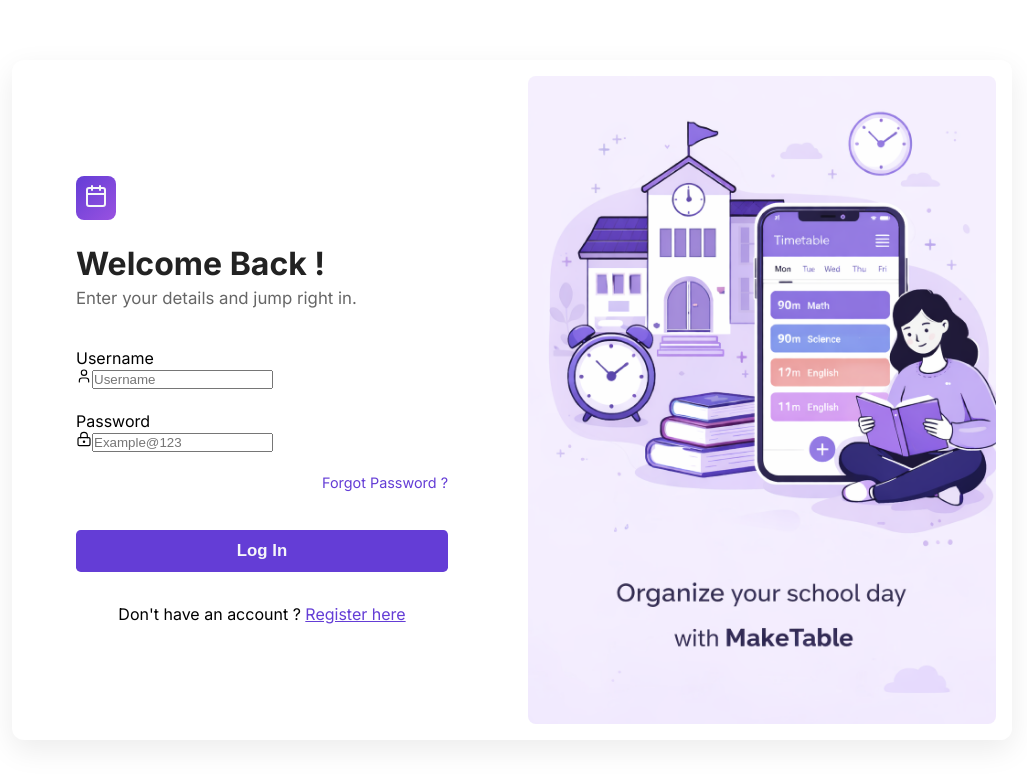
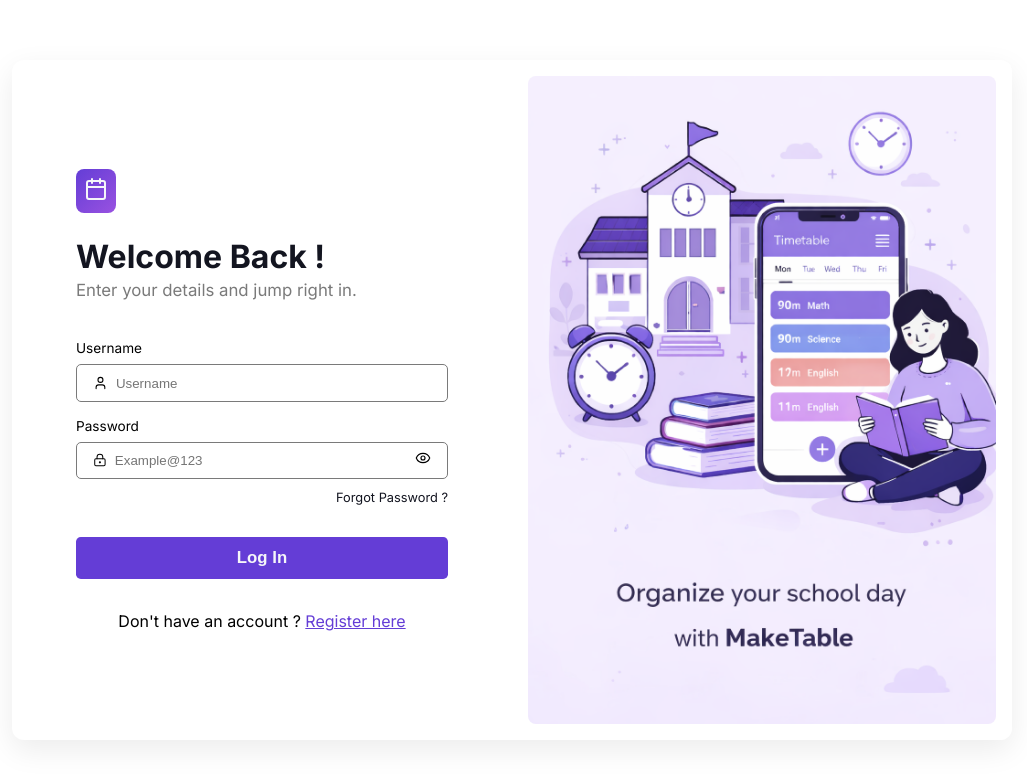
Before and after one commit to geo-777/Make-Table-Frontend, a React (Vite) app: page / in a window 1280 px wide. Shown: the top 782 px of the page, without its empty margins (128-1155 px from the left). Built offline with nearby package versions, Linux system fonts and the light colour scheme.

Commit message:
login minimal requirements done. need refactoring and authing.

```diff
--- a/package.json
+++ b/package.json
@@ -10,6 +10,7 @@
     "preview": "vite preview"
   },
   "dependencies": {
+    "axios": "^1.13.6",
     "lucide-react": "^0.577.0",
     "react": "^19.2.4",
     "react-dom": "^19.2.4",
--- a/src/features/auth/pages/Login.jsx
+++ b/src/features/auth/pages/Login.jsx
@@ -3,14 +3,82 @@
 import { useState } from "react";
 import sideBar from "../../../assets/side.png";
 import { Calendar } from "lucide-react";
+import axios from "axios";
+
 const Login = () => {
   const [form, setForm] = useState({
     username: "",
     password: "",
   });
 
-  const loginHandler = (e) => {
+  const [errorState, setErrorStates] = useState({
+    username: null,
+    password: null,
+  });
+  const [submitLoading, setSubmitLoading] = useState(false);
+
+  const validateEntries = () => {
+    let hasError = false;
+    const newErrorStates = { ...errorState }; //copying state
+
+    //username validation
+    if (!form.username.trim()) {
+      newErrorStates.username = "Username is required";
+      hasError = true;
+    } else {
+      newErrorStates.username = null;
+    }
+
+    //password validation
+    if (!form.password.trim()) {
+      newErrorStates.password = "Password is required";
+      hasError = true;
+    } else if (form.password.length < 6) {
+      newErrorStates.password = "Password too short";
+      hasError = true;
+    } else {
+      newErrorStates.password = null;
+    }
+
+    setErrorStates(newErrorStates);
+    return hasError;
+  };
+
+  const loginHandler = async (e) => {
     e.preventDefault();
+    const formData = new URLSearchParams();
+    /*URL search params thingy is used here coz the backend application
+      accepts only url encoded stuff.. it doesnt accepts json type shit here.*/
+    formData.append("username", form.username);
+    formData.append("password", form.password);
+    formData.append("grant_type", "password");
+    formData.append("scope", "");
+    formData.append("client_id", "");
+    formData.append("client_secret", "");
+    //the function returns true in case of error
+    if (validateEntries()) return;
+
+    //api
+    try {
+      setSubmitLoading(true);
+      const response = await axios.post("/api/login", formData, {
+        headers: {
+          "Content-Type": "application/x-www-form-urlencoded",
+        },
+        withCredentials: true,
+      });
+      console.log("logged in");
+      //call api
+    } catch (error) {
+      if (error.status == 400) {
+        setErrorStates({
+          username: "Incorrect username or password",
+          password: "Incorrect username or password",
+        });
+      }
+    } finally {
+      setSubmitLoading(false);
+    }
   };
 
   return (
@@ -30,7 +98,7 @@
               type={"text"}
               label={"Username"}
               placeholder={"Username"}
-              errorState={null}
+              errorState={errorState.username}
               icon={"user"}
               value={form.username}
               setValue={(val) =>
@@ -43,15 +111,22 @@
               type={"password"}
               label={"Password"}
               placeholder={"Example@123"}
-              errorState={null}
+              errorState={errorState.password}
               icon={"pass"}
               value={form.password}
               setValue={(val) =>
                 setForm((prev) => ({ ...prev, password: val }))
               }
+              showPassIcon={true}
             />
             <a href="#">Forgot Password ?</a>
-            <button type="submit" className={styles.loginBtn}>
+            <button
+              type="submit"
+              disabled={submitLoading}
+              className={`${styles.loginBtn} ${
+                submitLoading ? styles.submitBtn__loading : ""
+              }`}
+            >
               Log In
             </button>
           </form>
--- a/src/features/auth/styles/Login.module.css
+++ b/src/features/auth/styles/Login.module.css
@@ -41,24 +41,25 @@
 .infographics h3 {
   font-size: 2rem;
   margin-bottom: 0.3rem;
-  color: #222;
+  color: var(--foreground);
 }
 
 .infographics p {
-  color: #666;
+  color: var(--color-grey-500);
   font-size: 1.05rem;
 }
 
 .form {
   display: flex;
   flex-direction: column;
-  gap: 1.4rem;
+  gap: 1rem;
 }
 
 .form a {
+  margin-top: -0.3rem;
   align-self: flex-end;
-  color: var(--primary);
-  font-size: 0.9rem;
+  color: var(--foreground);
+  font-size: 0.8rem;
   text-decoration: none;
 }
 
@@ -77,10 +78,17 @@
 .loginBtn:hover {
   background-color: var(--sidebar-accent-foreground);
 }
+.loginBtn:disabled:hover {
+  background-color: var(--primary);
+}
+.loginBtn:focus {
+  outline: none;
+}
 .left h4 {
   font-weight: 400;
   align-self: center;
   margin-top: 2rem;
+  text-align: center;
 }
 .left h4 a {
   color: var(--primary);
@@ -101,7 +109,36 @@
   object-fit: cover;
   object-position: center;
 }
+@keyframes spin {
+  from {
+    transform: rotate(0deg);
+  }
+  to {
+    transform: rotate(360deg);
+  }
+}
 
+/* loading animattion*/
+.submitBtn__loading {
+  position: relative;
+  display: flex;
+  align-items: center;
+  justify-content: center;
+  gap: 0.4rem;
+}
+
+.submitBtn__loading::before {
+  position: relative;
+  content: "";
+  display: inline-block;
+  height: 10px;
+  width: 10px;
+  border: 2px solid white;
+  border-top-color: transparent;
+  border-radius: 50%;
+  top: 1px;
+  animation: spin 0.8s linear infinite;
+}
 @media (max-width: 850px) {
   .container {
     grid-template-columns: 1fr;
@@ -119,3 +156,15 @@
     padding: 2.5rem 1.8rem;
   }
 }
+
+@media (max-width: 420px) {
+  .left h4 a {
+    display: block;
+    text-align: center;
+  }
+}
+@media (max-width: 320px) {
+  .left {
+    padding: 1rem;
+  }
+}
--- a/src/shared/components/inputfields/RequiredInputField.jsx
+++ b/src/shared/components/inputfields/RequiredInputField.jsx
@@ -1,5 +1,14 @@
 import styles from "./RequiredInputField.module.css";
+import "../../../styles/theme.css";
+import "../../../styles/global.css";
 import { User, LockKeyhole, Eye, EyeOff } from "lucide-react";
+import { useEffect, useState } from "react";
+
+/*
+Show password icon is only shown if showPassIcon is true because not all password fields require that.
+The type of input tag is changed based on that.
+showPass state is for internal management.
+showPassIcon prop determine if eye icon to be shown or not */
 
 //icon possible values : user, lock
 const RequiredInputField = ({
@@ -11,24 +20,39 @@
   label,
   errorState,
   icon,
+  showPassIcon,
 }) => {
   //icon config
   const iconSize = 16;
   const iconStrokeWidth = 1.75;
+
+  //password config
+  const [showPass, setShowPass] = useState(false); // hidden state by default
+
+  const [triggerShake, setTriggerShake] = useState(false);
+
+  useEffect(() => {
+    if (errorState) {
+      setTriggerShake(false);
+      const timer = setTimeout(() => setTriggerShake(true), 0);
+
+      return () => clearTimeout(timer);
+    }
+  }, [errorState]);
 
   return (
     <div className={styles.inputContainer}>
       <label htmlFor={id} className={styles.label}>
         <p>{label}</p>
         <p
-          className={`${styles.errorLabel} ${errorState ? "" : styles.hidden}`}
+          className={`${styles.errorLabel} ${errorState ? "" : styles.hidden} `}
         >
           {errorState}
         </p>
       </label>
 
       <div
-        className={`${styles.inputField} ${errorState ? styles.errorField : ""} `}
+        className={`${styles.inputField} ${errorState ? styles.errorField : ""} ${triggerShake ? styles.triggerShake : ""}`}
       >
         {/* Possible icons */}
         {icon === "user" && (
@@ -39,12 +63,24 @@
         )}
 
         <input
-          type={type}
+          type={showPassIcon && !showPass ? "password" : "text"}
           id={id}
           placeholder={placeholder}
           value={value}
           onChange={(e) => setValue(e.target.value)}
         />
+        {showPassIcon && (
+          <span
+            onClick={() => setShowPass(!showPass)}
+            style={{ cursor: "pointer" }}
+          >
+            {showPass ? (
+              <EyeOff size={iconSize} strokeWidth={iconStrokeWidth} />
+            ) : (
+              <Eye size={iconSize} strokeWidth={iconStrokeWidth} />
+            )}
+          </span>
+        )}
       </div>
     </div>
   );
--- a/src/shared/components/inputfields/RequiredInputField.module.css
+++ b/src/shared/components/inputfields/RequiredInputField.module.css
@@ -1,3 +1,79 @@
 .hidden {
   display: none;
 }
+.inputContainer label {
+  font-size: 0.85rem;
+}
+.inputField {
+  margin-top: 0.5rem;
+  width: 100%;
+  border: 1px solid var(--color-grey-500);
+  padding: 0rem 1rem;
+  display: flex;
+  align-items: center;
+  gap: 0.5rem;
+  cursor: text;
+  border-radius: 0.3125rem;
+}
+.inputField input {
+  border: none;
+  background-color: transparent;
+  width: 100%;
+  height: 2.2rem;
+}
+.inputField input:focus {
+  outline: none;
+}
+.inputField:focus-within {
+  box-shadow: 0 0 0 3.5px rgba(174, 184, 194, 0.2);
+}
+
+.label {
+  display: flex;
+  flex-direction: row;
+  justify-content: space-between;
+}
+.errorLabel {
+  color: var(--color-danger);
+  font-size: 12.5px;
+}
+.errorField {
+  color: var(--color-danger);
+  border-color: var(--color-danger);
+  background-color: var(--danger-bg);
+}
+
+.errorField input::placeholder {
+  color: var(--color-danger);
+  opacity: 1;
+}
+.errorField input {
+  color: var(--color-danger);
+}
+@keyframes shakeField {
+  0% {
+    transform: translateX(0);
+  }
+  15% {
+    transform: translateX(-4px);
+  }
+  30% {
+    transform: translateX(4px);
+  }
+  45% {
+    transform: translateX(-4px);
+  }
+  60% {
+    transform: translateX(4px);
+  }
+  75% {
+    transform: translateX(-2px);
+  }
+  100% {
+    transform: translateX(0);
+  }
+}
+
+.triggerShake {
+  animation: shakeField 0.35s ease-in-out;
+}
--- a/src/styles/global.css
+++ b/src/styles/global.css
@@ -12,3 +12,6 @@
     -apple-system,
     sans-serif;
 }
+button:disabled {
+  cursor: not-allowed;
+}
--- a/src/styles/theme.css
+++ b/src/styles/theme.css
@@ -19,7 +19,8 @@
 
   --accent: hsl(255 60% 96%);
   --accent-foreground: hsl(255 65% 40%);
-
+  --color-danger: #e74c3c;
+  --danger-bg: #ebcecb81;
   --destructive: hsl(0 72% 51%);
   --destructive-foreground: hsl(0 0% 100%);
 
@@ -58,4 +59,10 @@
   --subject-pe: hsl(15 80% 55%);
   --subject-music: hsl(280 60% 55%);
   --subject-cs: hsl(210 70% 50%);
+
+  --color-grey-900: #2b2b2b;
+  --color-grey-700: #4a4a4a;
+  --color-grey-500: #7a7a7a;
+  --color-grey-300: #c7c7c7;
+  --color-grey-100: #eaeaea;
 }
```
Also changed, not shown: 1 other file (tests, documents, lock files or other folders).
